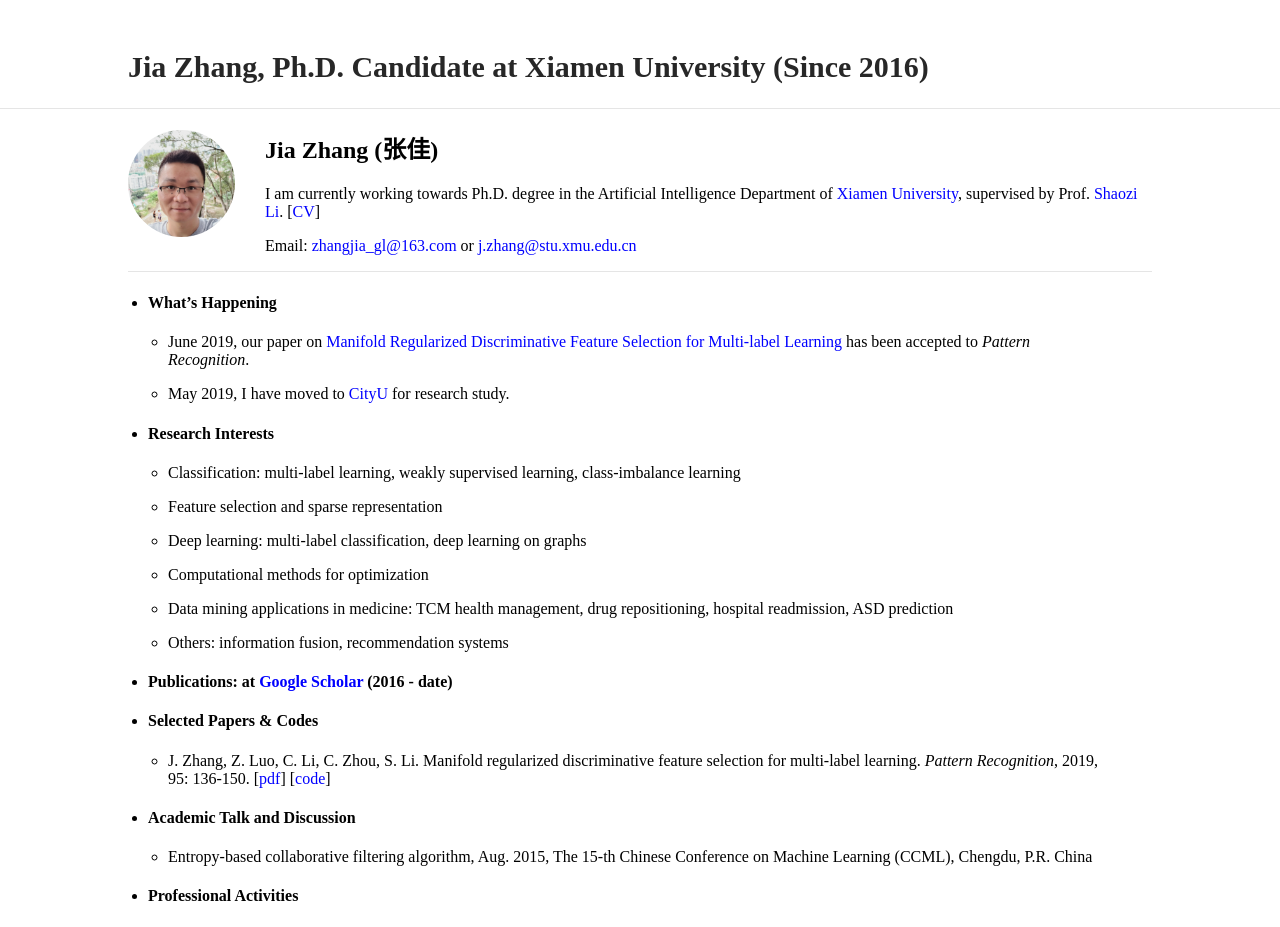
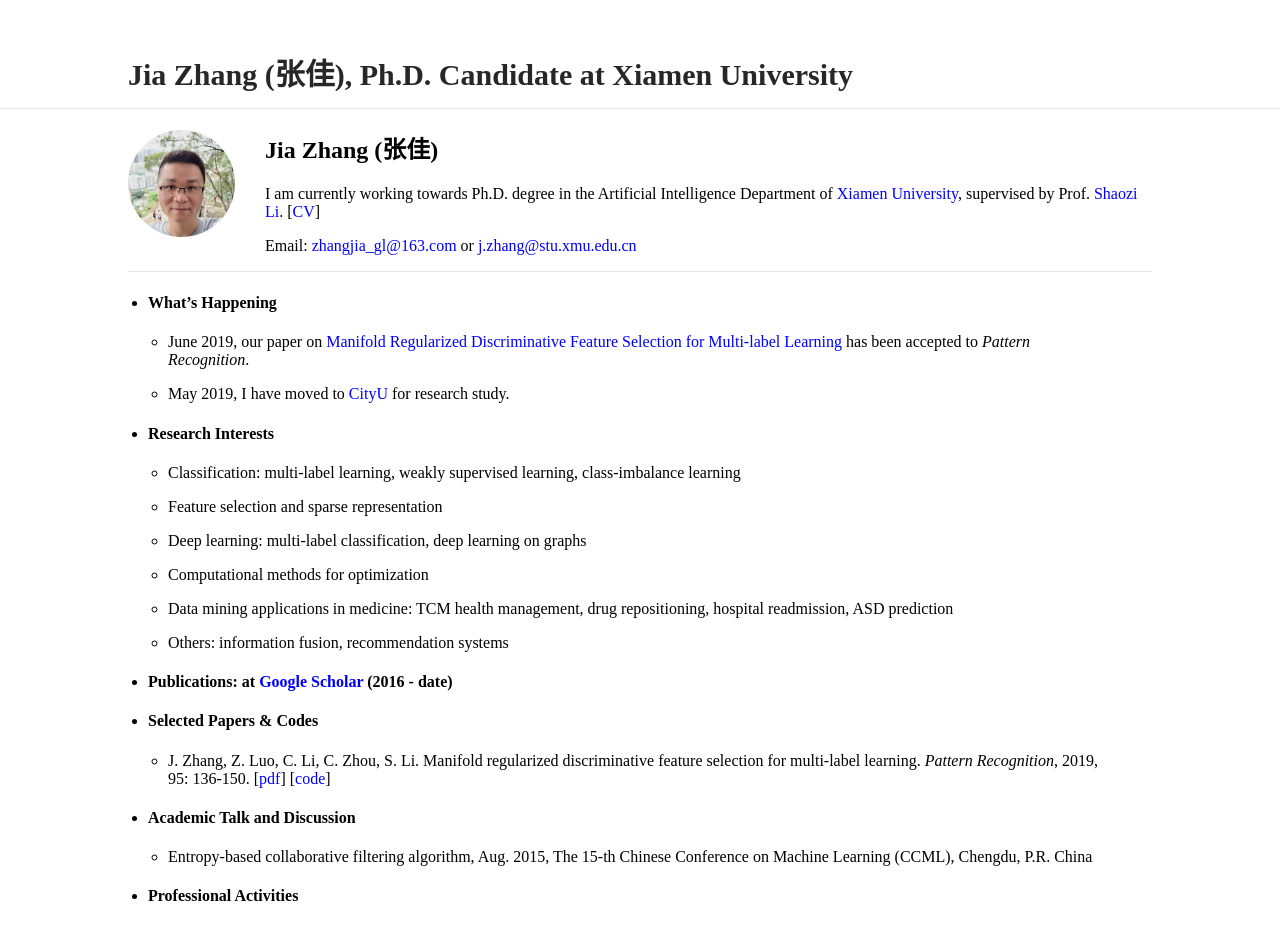
Before and after one commit to jiazhang-ml/jiazhang-ml.github.io, a Jekyll site: the page built from index.md, in a window 1280 px wide. Shown: the top 927 px of the page. Built offline with Jekyll 4.4.1, drawn with Linux system fonts in a browser that asks for light colours.

Commit message:
Update _config.yml

```diff
--- a/_config.yml
+++ b/_config.yml
@@ -1,4 +1,4 @@
-title: Jia Zhang, Ph.D. Candidate at Xiamen University (Since 2016)
+title: Jia Zhang (张佳), Ph.D. Candidate at Xiamen University
 url: "jiazhang-ml.pub/"
 
 #ins_logo: "./bits-logo.png"
```
